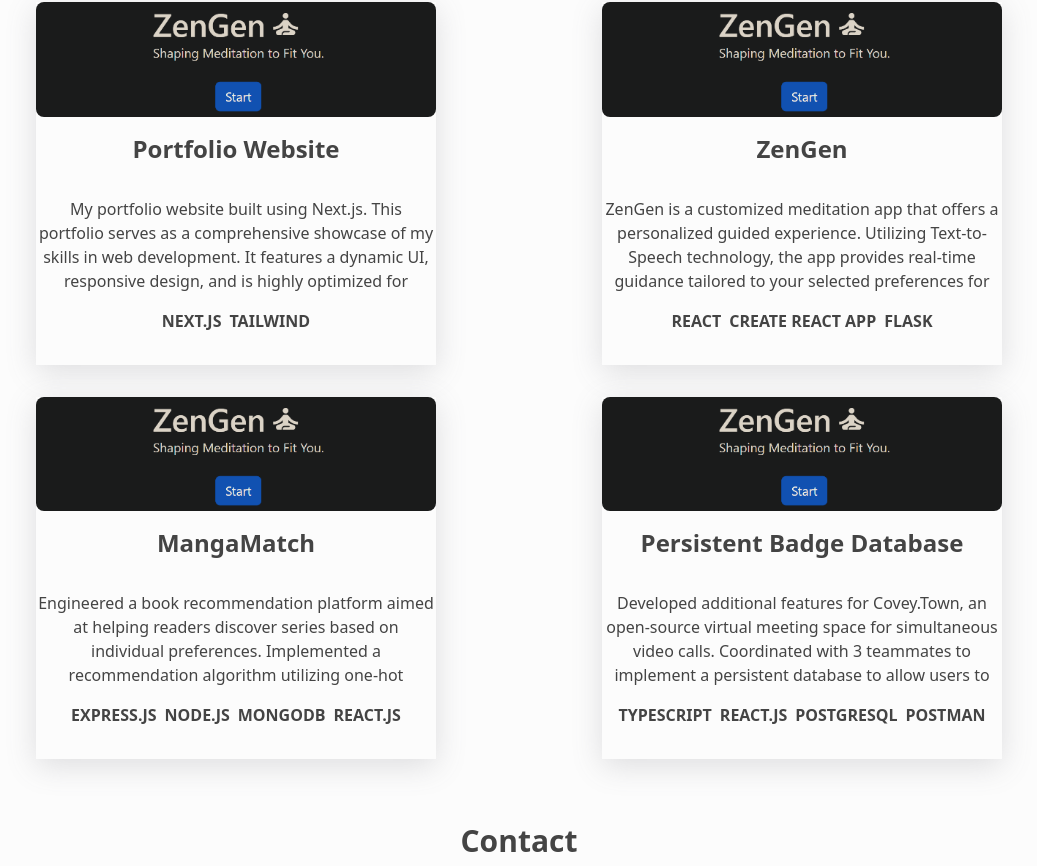
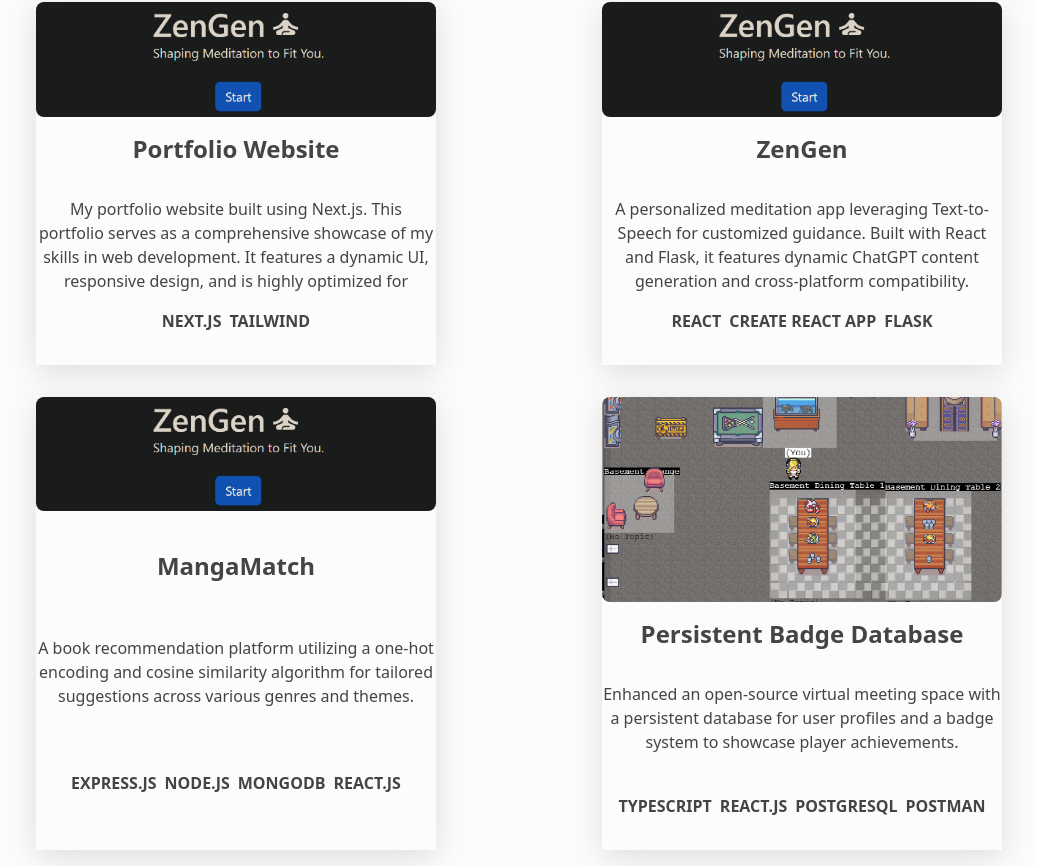
Before and after one commit to csiv23/portfolio, a Next.js app in the folder frontend/: page / in a window 1280 px wide. Shown: the part 1994-2860 px from the top of the page, without its empty margins (121-1158 px from the left). Built offline with nearby package versions, Linux system fonts and the light colour scheme.

Commit message:
Updated project descriptions, added image for coveytown

```diff
--- a/frontend/components/Projects.tsx
+++ b/frontend/components/Projects.tsx
@@ -27,7 +27,7 @@ const Projects: FC = () => {
     {
       name: "ZenGen",
       description:
-        "ZenGen is a customized meditation app that offers a personalized guided experience. Utilizing Text-to-Speech technology, the app provides real-time guidance tailored to your selected preferences for length, focus, and method of meditation. The app is built using React on the frontend and Flask on the backend. It features dynamic content generation through ChatGPT, in-browser playback, and is designed for cross-platform compatibility.",
+        "A personalized meditation app leveraging Text-to-Speech for customized guidance. Built with React and Flask, it features dynamic ChatGPT content generation and cross-platform compatibility.",
       imageSrc: "/images/zengen.png",
       technologies: ["React", "Create React App", "Flask"],
       link: "https://github.com/csiv23/ZenGen",
@@ -35,7 +35,7 @@ const Projects: FC = () => {
     {
       name: "MangaMatch",
       description:
-        "Engineered a book recommendation platform aimed at helping readers discover series based on individual preferences. Implemented a recommendation algorithm utilizing one-hot encoding and cosine similarity for nuanced comparisons across book genres and themes. Designed an optimal batch processing mechanism, employing dynamic batch sizes for expedited computation and improved engine performance.",
+        "A book recommendation platform utilizing a one-hot encoding and cosine similarity algorithm for tailored suggestions across various genres and themes.",
       imageSrc: "/images/zengen.png", // Placeholder image source
       technologies: ["Express.js", "Node.js", "MongoDB", "React.js"],
       link: "https://github.com/csiv23/MangaMatch",
@@ -43,13 +43,12 @@ const Projects: FC = () => {
     {
       name: "Persistent Badge Database",
       description:
-        "Developed additional features for Covey.Town, an open-source virtual meeting space for simultaneous video calls. Coordinated with 3 teammates to implement a persistent database to allow users to register and save a profile. Integrated a badge system to allow users to publicly display accomplishments to other players.",
-      imageSrc: "/images/zengen.png", // Placeholder image source
+        "Enhanced an open-source virtual meeting space with a persistent database for user profiles and a badge system to showcase player achievements.",
+      imageSrc: "/images/coveytown.png", // Placeholder image source
       technologies: ["Typescript", "React.js", "PostgreSQL", "Postman"],
       link: "https://github.com/neu-cs4530/spring-23-team-513",
     },
   ];
-
 
   return (
     <div
@@ -66,17 +65,22 @@ const Projects: FC = () => {
       className="text-center w-full"
     >
       <h2 className={`text-4xl font-semibold mb-8 ${textClass}`}>Projects</h2>
-      <div className="w-full" style={{
-        display: "grid",
-        gridTemplateColumns: "repeat(2, 1fr)",
-        gridGap: "2rem"
-      }}>
+      <div
+        className="w-full"
+        style={{
+          display: "grid",
+          gridTemplateColumns: "repeat(2, 1fr)",
+          gridGap: "2rem",
+        }}
+      >
         {projects.map((project, index) => (
           <div
             key={index}
             className={`${styles.project} ${textClass}`}
             style={{
-              boxShadow: darkTheme ? "rgba(0,0,0,0.16) 0px 10px 36px 0px,rgba(0,0,0,0.06) 0px 0px 0px 1px" : "hsla(240,5%,41%,0.2) 0px 7px 29px 0px",
+              boxShadow: darkTheme
+                ? "rgba(0,0,0,0.16) 0px 10px 36px 0px,rgba(0,0,0,0.06) 0px 0px 0px 1px"
+                : "hsla(240,5%,41%,0.2) 0px 7px 29px 0px",
               maxWidth: "400px",
               width: "100%",
               margin: "0 auto",
@@ -84,10 +88,14 @@ const Projects: FC = () => {
               flexDirection: "column",
               justifyContent: "space-between",
               alignItems: "center",
-              transition: "transform 0.3s ease-in-out"
+              transition: "transform 0.3s ease-in-out",
             }}
-            onMouseOver={(e) => e.currentTarget.style.transform = "translateY(-10px)"}
-            onMouseOut={(e) => e.currentTarget.style.transform = "translateY(0)"}
+            onMouseOver={(e) =>
+              (e.currentTarget.style.transform = "translateY(-10px)")
+            }
+            onMouseOut={(e) =>
+              (e.currentTarget.style.transform = "translateY(0)")
+            }
           >
             <img
               src={project.imageSrc}
@@ -96,20 +104,45 @@ const Projects: FC = () => {
                 width: "100%",
                 borderRadius: "0.5rem",
                 marginBottom: "1rem",
-                objectFit: "cover"
+                objectFit: "cover",
               }}
             />
-            <h3 className="text-2xl font-semibold" style={{ marginBottom: "1rem", height: "3rem" }}>{project.name}</h3>
-            <p style={{ marginBottom: "1rem", height: "6rem", overflow: "hidden" }}>{project.description}</p>
-            <div className="flex justify-center space-x-2" style={{ marginBottom: "1rem" }}>
+            <h3
+              className="text-2xl font-semibold"
+              style={{ marginBottom: "1rem", height: "3rem" }}
+            >
+              {project.name}
+            </h3>
+            <p
+              style={{
+                marginBottom: "1rem",
+                height: "6rem",
+                overflow: "hidden",
+              }}
+            >
+              {project.description}
+            </p>
+            <div
+              className="flex justify-center space-x-2"
+              style={{ marginBottom: "1rem" }}
+            >
               {project.technologies.map((tech, techIndex) => (
-                <span key={techIndex} style={{ textTransform: "uppercase", fontWeight: "bold" }}>
+                <span
+                  key={techIndex}
+                  style={{ textTransform: "uppercase", fontWeight: "bold" }}
+                >
                   {tech}
                 </span>
               ))}
             </div>
             {project.link && (
-              <a href={project.link} target="_blank" rel="noopener noreferrer" className="fa fa-github fa-2x" style={{ marginBottom: "1rem" }}>
+              <a
+                href={project.link}
+                target="_blank"
+                rel="noopener noreferrer"
+                className="fa fa-github fa-2x"
+                style={{ marginBottom: "1rem" }}
+              >
                 {/* Icon content (if any) */}
               </a>
             )}
```
Also changed, not shown: frontend/public/images/coveytown.png (added).
